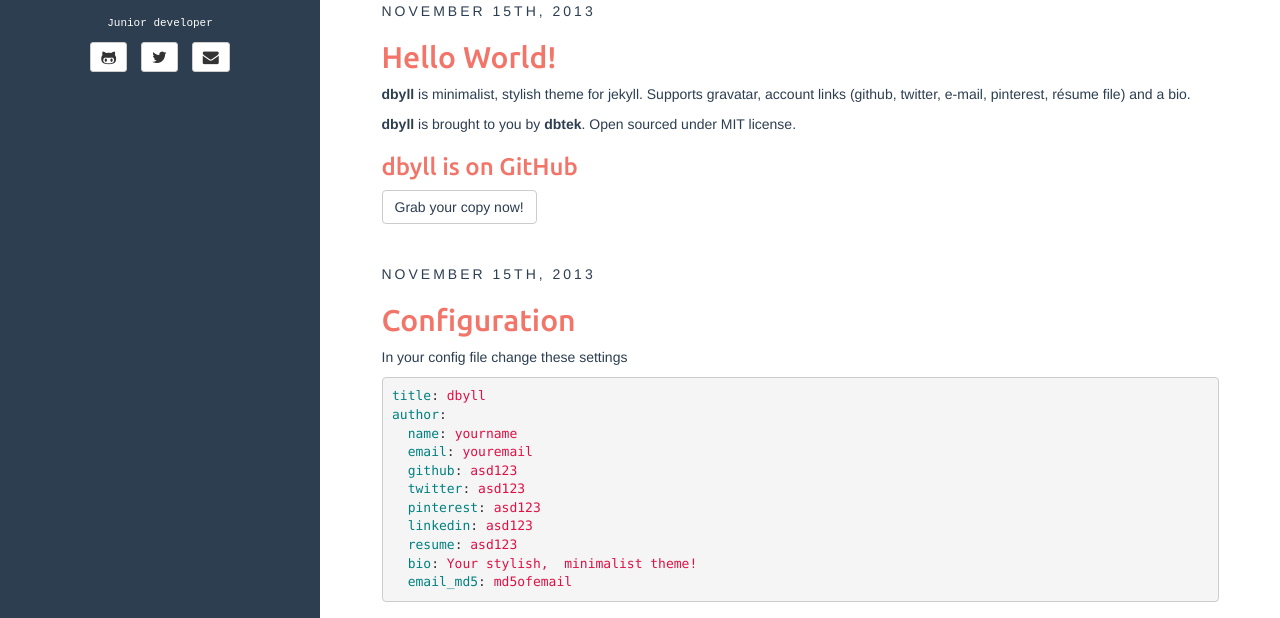
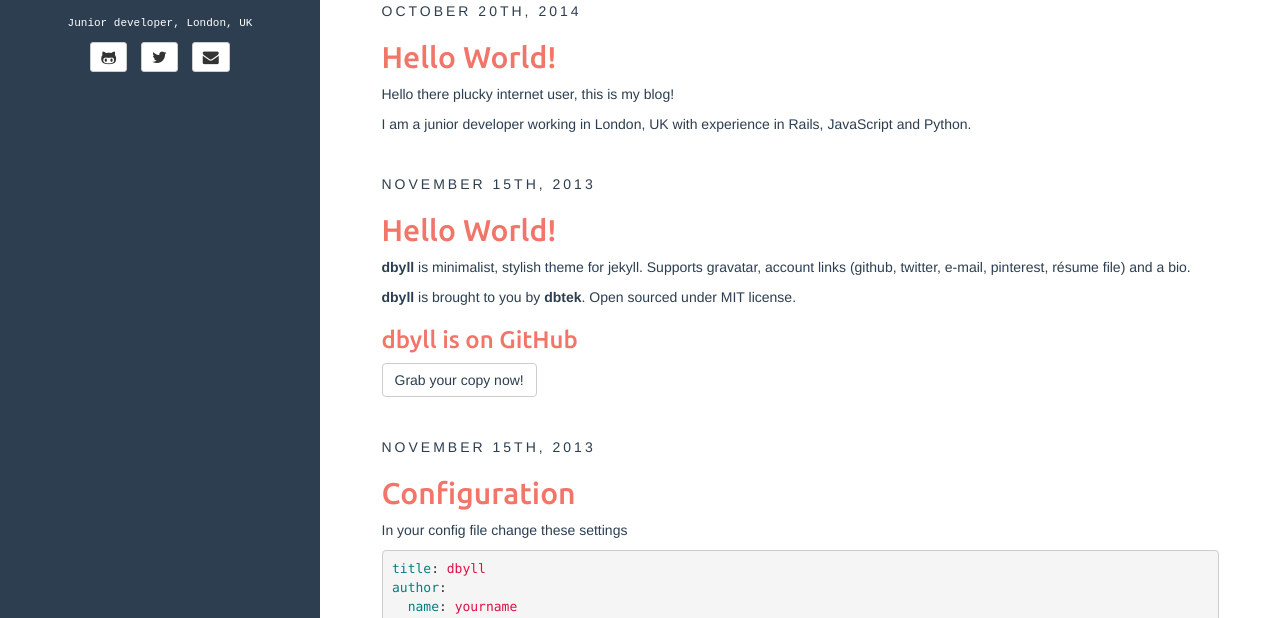
Before and after one commit to tpgmartin/tpgmartin.github.io, a Jekyll site: the page built from index.html, in a window 1280 px wide and 900 px high, cut to the strip 282-900 px from the top of the window. Built offline with Jekyll 4.4.1, drawn with Linux system fonts in a browser that asks for light colours; the list of posts is cut into pages by our own code.

Commit message:
First post

```diff
--- a/_config.yml
+++ b/_config.yml
@@ -22,8 +22,8 @@ author:
   twitter: tpgmartin
   pinterest:
   linkedin: thomas-martin
-  bio: Junior developer
-  email_md5: 726351295ec82e145928582f595aa3aa
+  bio: Junior developer, London, UK
+  email_md5: 62be213366aa2bdd663069b3a0cfaf72
 
 rss_path: feed.xml
 categories_path: categories.html
--- /dev/null
+++ b/_posts/2014-10-20-hello-world.md
@@ -0,0 +1,11 @@
+---
+layout: post
+title: Hello World!
+categories: [general, introduction]
+tags: [introduction]
+fullview: true
+---
+
+Hello there plucky internet user, this is my blog!
+
+I am a junior developer working in London, UK with experience in Rails, JavaScript and Python.
```
